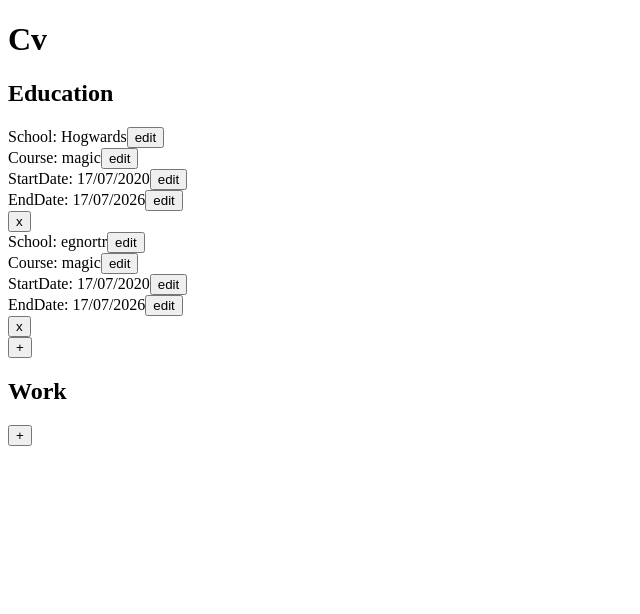
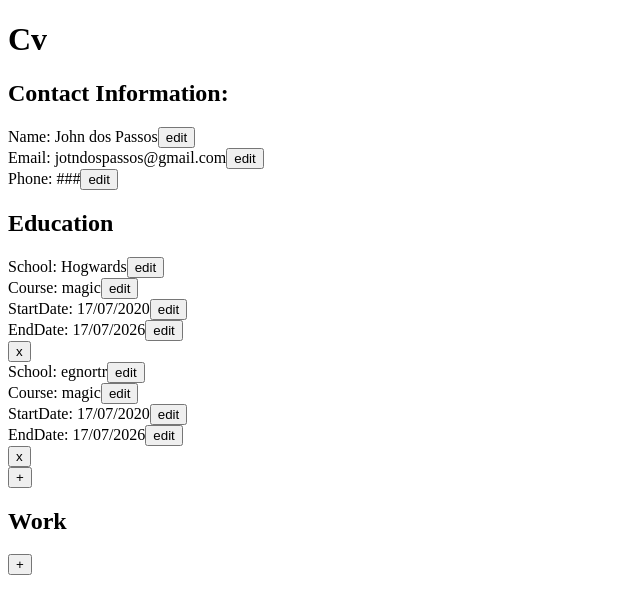
Before and after one commit to Belbut/cv-application, a React (Vite) app: page / in a window 1280 px wide. Shown: the top 614 px of the page, without its empty margins (0-640 px from the left). Built offline with nearby package versions, Linux system fonts and the light colour scheme.

Commit message:
fix: personal info not editing state

```diff
--- a/src/App.jsx
+++ b/src/App.jsx
@@ -15,18 +15,21 @@ function App() {
   })
 
   const individualSetInfo = (type) => {
-    return (fn) => setInfo(prev => ({ ...prev, [type]: fn }))
+    return (fn) => setInfo(prev => {
+      console.log(prev)
+      return ({ ...prev, [type]: fn })
+    })
   }
 
-  console.log(info["education"])
+  console.log(info["personal"])
 
   return (
     <>
       <h1>Cv</h1>
-      {/* <PersonalInfo */}
-      {/*   info={info["personal"]} */}
-      {/*   setInfo={individualSetInfo("personal")} */}
-      {/* /> */}
+      <PersonalInfo
+        info={info["personal"]}
+        setInfo={individualSetInfo("personal")}
+      />
 
       <EducationInfo
         info={info["education"]}
--- a/src/components/Info.jsx
+++ b/src/components/Info.jsx
@@ -6,7 +6,6 @@ function Info({ info, setInfo, contentType }) {
   const contentCallBack = (value) => {
     setInfo(prev => ({ ...prev, [contentType]: value }))
   }
-
 
   const [isEdit, setIsEdit] = useState(true);
 
--- a/src/components/MultiEntryInfo.jsx
+++ b/src/components/MultiEntryInfo.jsx
@@ -27,7 +27,6 @@ function ElementInfo({ type, info, setInfo, initialEntry }) {
   }
 
   const renderRecordList = () => {
-    console.log(info)
     return info.map((r) => {
       return (
         <Element key={r.id}
--- a/src/components/PersonalInfo.jsx
+++ b/src/components/PersonalInfo.jsx
@@ -1,15 +1,20 @@
 import Info from "./Info.jsx"
 
 function PersonalInfo({ info, setInfo }) {
-  // const [info, setInfo] = useState({ name: "John dos Passos", email: "jotndospassos@gmail.com", phone: "###" })
+
+  const editRecord = (a) => {
+    setInfo(a(info))
+  }
+
+  console.log(info)
 
   return (
     <>
       <h2>Contact Information:</h2>
       <div className="contact-information">
-        <Info info={info} setInfo={setInfo} contentType="name" />
-        <Info info={info} setInfo={setInfo} contentType="email" />
-        <Info info={info} setInfo={setInfo} contentType="phone" />
+        <Info info={info} setInfo={editRecord} contentType="name" />
+        <Info info={info} setInfo={editRecord} contentType="email" />
+        <Info info={info} setInfo={editRecord} contentType="phone" />
       </div>
     </>
   )
```
